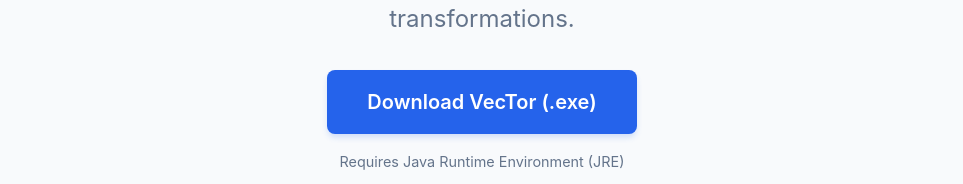
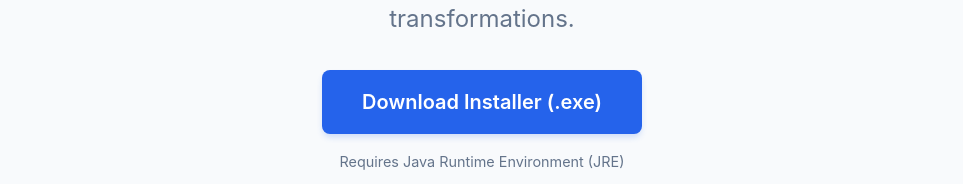
Before and after one commit to Davd-B/VecTor-Page, a plain HTML site: page index.html in a window 1280 px wide. Shown: the part 286-470 px from the top of the page, without its empty margins (158-1121 px from the left). Drawn offline with Linux system fonts and the light colour scheme.

Commit message:
Update download link for VecTor installer

```diff
--- a/index.html
+++ b/index.html
@@ -122,8 +122,8 @@
             <h1>VecTor</h1>
             <p class="subtitle">Open source Java software to visualize and experiment with vectors and linear transformations.</p>
 
-            <a href="https://github.com/Davd-B/VecTor-Page/releases/latest/download/VecTor.exe" class="btn-download">
-                Download VecTor (.exe)
+            <a href="https://github.com/Davd-B/VecTor-Page/releases/latest/download/VecTor-Installer.exe" class="btn-download">
+                Download Installer (.exe)
             </a>
 
             <p style="margin-top: 1rem; font-size: 0.9rem; color: #64748b;">
```
